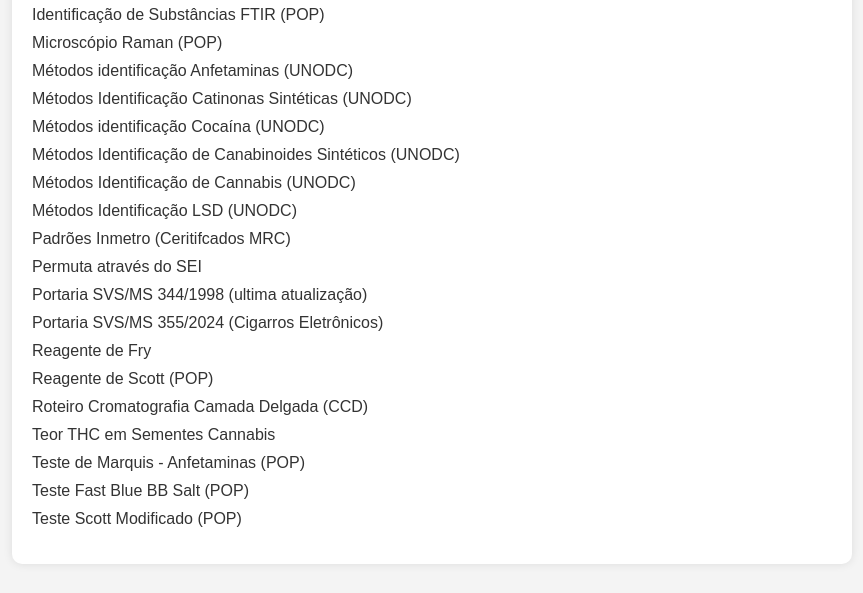
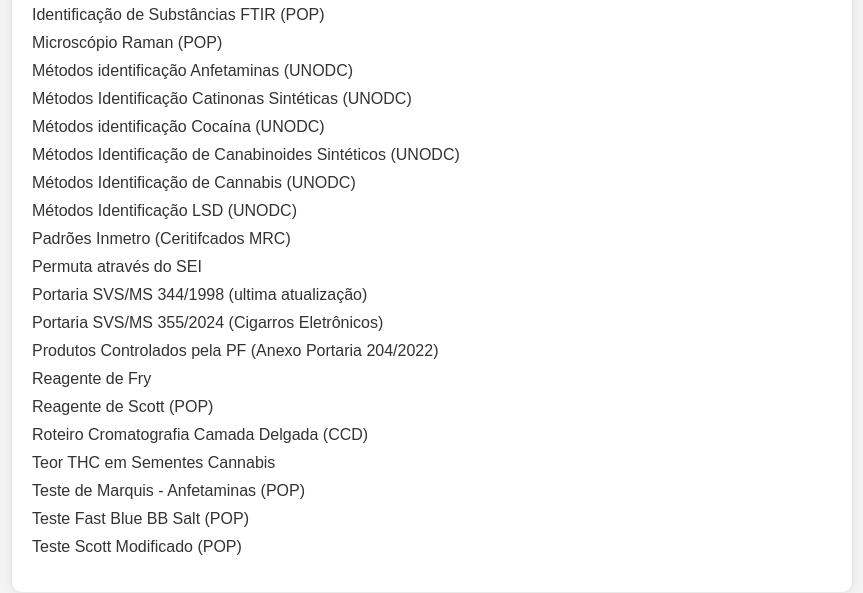
Before and after one commit to jpaulocts/labquim, a plain HTML site: page index.html in a window 1280 px wide. Shown: the part 321-914 px from the top of the page, without its empty margins (208-1071 px from the left). Drawn offline with Linux system fonts and the light colour scheme.

Commit message:
portaria pf

```diff
--- a/index.html
+++ b/index.html
@@ -125,6 +125,7 @@
         <li><a href="Documentos/POP 005-MAQ - Teste de Scott Modoficado - Cocaína.pdf" target="_blank"> Teste Scott Modificado (POP)</a></li>
         <li><a href="Documentos/POP 007-PRS - Reagente de Scott.pdf" target="_blank"> Reagente de Scott (POP)</a></li>
         <li><a href="Documentos/lsd.pdf">Métodos Identificação LSD (UNODC)</a></li>
+        <li><a href="Documentos/listas204.pdf">Produtos Controlados pela PF (Anexo Portaria 204/2022)</a></li>
         <!-- Adicione mais itens conforme necessário -->
     </ul>
 </div>
```
Also changed, not shown: 1 other file.
